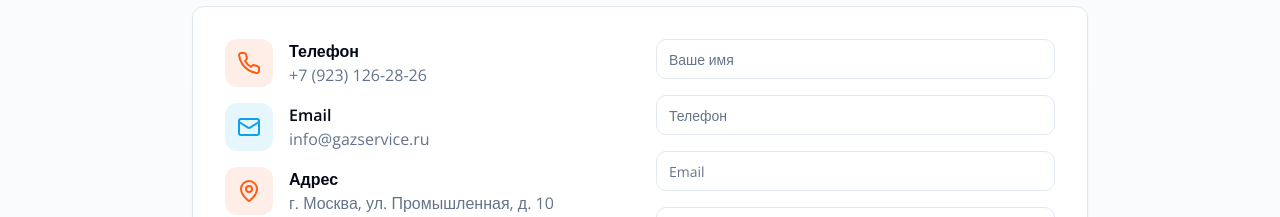
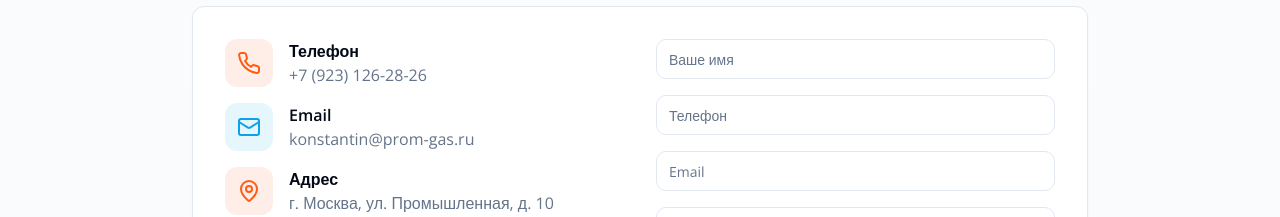
Before and after one commit to pr-poehali-dev/gas-boiler-service, a React (Vite) app: page / in a window 1280 px wide. Shown: the part 4040-4257 px from the top of the page. Built offline with nearby package versions, Linux system fonts and the light colour scheme.

Commit message:
Обновление 1 компонентов

```diff
--- a/src/pages/Index.tsx
+++ b/src/pages/Index.tsx
@@ -371,7 +371,7 @@ const Index = () => {
                     </div>
                     <div>
                       <div className="font-semibold">Email</div>
-                      <div className="text-muted-foreground">info@gazservice.ru</div>
+                      <div className="text-muted-foreground">konstantin@prom-gas.ru</div>
                     </div>
                   </div>
                   <div className="flex items-center gap-4">
```
